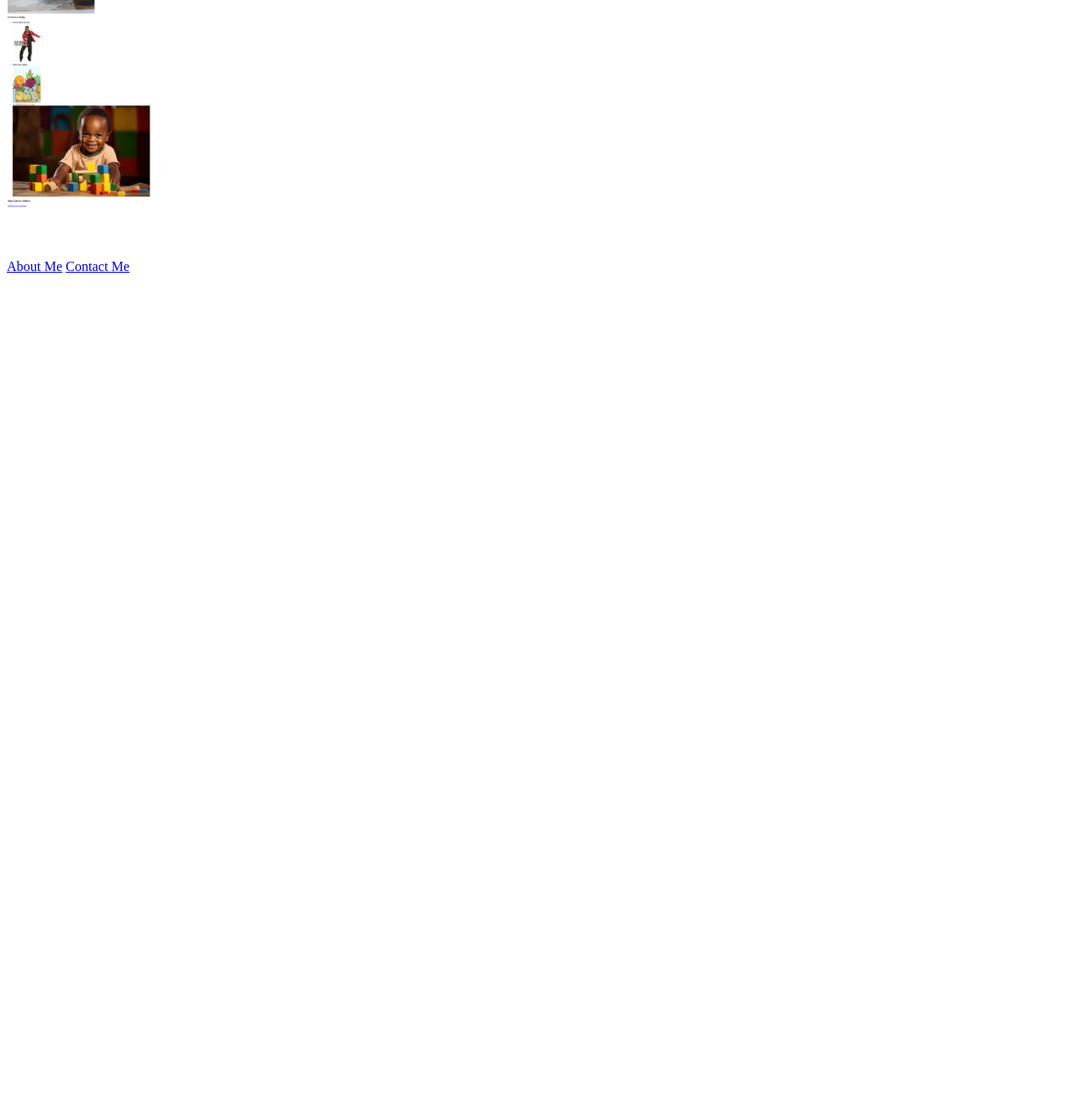
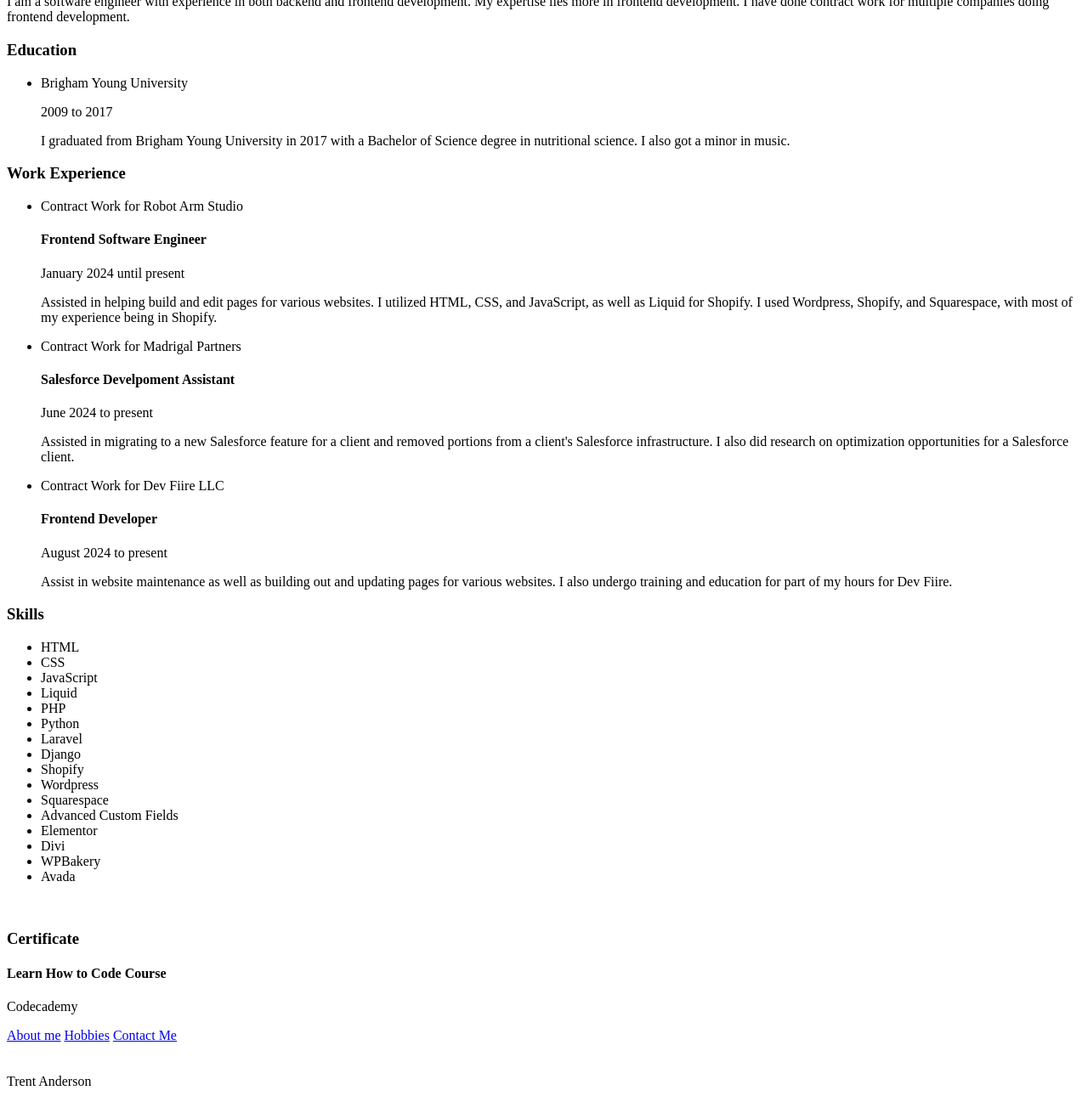
Before and after one commit to trent-anderson/html-portfolio-2, a plain HTML site: page index.html in a window 1280 px wide. Shown: the part 635-1925 px from the top of the page at 85% size. Before the commit the page ends 966 px from the top, so only its background shows below. Drawn offline with Linux system fonts and the light colour scheme.

Commit message:
Add files via upload

```diff
--- a/index.html
+++ b/index.html
@@ -1,36 +1,65 @@
-<!-- TODO 1: Create the HTML Boilerplate -->
- <!DOCTYPE html>
- <html>
+<!DOCTYPE html>
+<html>
     <head>
-        <meta charset="UTF=8">
-        <title>Trent's Portfolio Project</title>
+        <title>My Resume</title>
     </head>
     <body>
-        <h1>My Porftolio</h1>
-        <h2>Software Engineer</h2>
-        <p>I am a software engineer and have been working in the computer programming industry for around a year or so.</p>
-        <a href="./public/movie-ranking.html"><h2>Movie Ranking Project</h2></a>
-        <img src="./assets/images/movie-ranking-project-screenshot.png" height="200"/>
-        <a href="./public/birthday-invite.html"><h2>Birthday Invite Project</h2></a>
-        <img src="./assets/images/birthday-invite-project-screenshot.png" height="400"/>
+        <h1>Trent Anderson</h1>
+        <img src="./assets/images/litrato.jpg" height="400"/>
+        <h2>My Resume</h2>
+        <br />
+        <h3>Summary</h3>
+        <p>I am a software engineer with experience in both backend and frontend development. My expertise lies more in frontend development. I have done contract work for multiple companies doing frontend development.</p>
+        <h3>Education</h3>
+        <ul>
+            <li>Brigham Young University
+                <p>2009 to 2017</p>
+                <p>I graduated from Brigham Young University in 2017 with a Bachelor of Science degree in nutritional science. I also got a minor in music.</p>
+            </li>
+        </ul>
+        <h3>Work Experience</h3>
+        <ul>
+            <li>Contract Work for Robot Arm Studio
+            <h4>Frontend Software Engineer</h4>
+            <p>January 2024 until present</p>
+            <p>Assisted in helping build and edit pages for various websites. I utilized HTML, CSS, and JavaScript, as well as Liquid for Shopify. I used Wordpress, Shopify, and Squarespace, with most of my experience being in Shopify.</p>
+            </li>
+            <li>Contract Work for Madrigal Partners</li>
+            <h4>Salesforce Develpoment Assistant</h4>
+            <p>June 2024 to present</p>
+            <p>Assisted in migrating to a new Salesforce feature for a client and removed portions from a client's Salesforce infrastructure. I also did research on optimization opportunities for a Salesforce client.</p>
+            <li>Contract Work for Dev Fiire LLC</li>
+            <h4>Frontend Developer</h4>
+            <p>August 2024 to present</p>
+            <p>Assist in website maintenance as well as building out and updating pages for various websites. I also undergo training and education for part of my hours for Dev Fiire.</p>
+        </ul>
+        <h3>Skills</h3>
+        <ul>
+            <li>HTML</li>
+            <li>CSS</li>
+            <li>JavaScript</li>
+            <li>Liquid</li>
+            <li>PHP</li>
+            <li>Python</li>
+            <li>Laravel</li>
+            <li>Django</li>
+            <li>Shopify</li>
+            <li>Wordpress</li>
+            <li>Squarespace</li>
+            <li>Advanced Custom Fields</li>
+            <li>Elementor</li>
+            <li>Divi</li>
+            <li>WPBakery</li>
+            <li>Avada</li>
+        </ul>
+        <br />
+        <h3>Certificate</h3>
+        <h4>Learn How to Code Course</h4>
+        <p>Codecademy</p>
+        <a href="./public/about.html">About me</a> <a href="./public/hobbies.html">Hobbies</a> <a href="./public/contact.html">Contact Me</a>
         <br />
         <br />
         <br />
-        <br />
-        <a href="./public/about.html">About Me</a> <a href="./public/contact.html">Contact Me</a>
+        <footer>Trent Anderson</footer>
     </body>
- </html>
-
-<!-- TODO 2: Add Your previous projects' HTML into the public folder -->
-
-<!-- TODO 3: Take screenshots of your project previews and add the images to the images folder -->
-
-<!-- TODO 4: Add titles/subtitles etc. -->
-
-<!-- TODO 5: Add a link to the project pages -->
-
-<!-- TODO 6: Add images to show the project previews
-HINT for TODO 6: You can use the height attribute set to 200 to make the image smaller:
-https://developer.mozilla.org/en-US/docs/Web/HTML/Element/img#attr-height -->
-
-<!-- TODO 7: Add the Contact Me and About Me page links -->
+</html>
```
